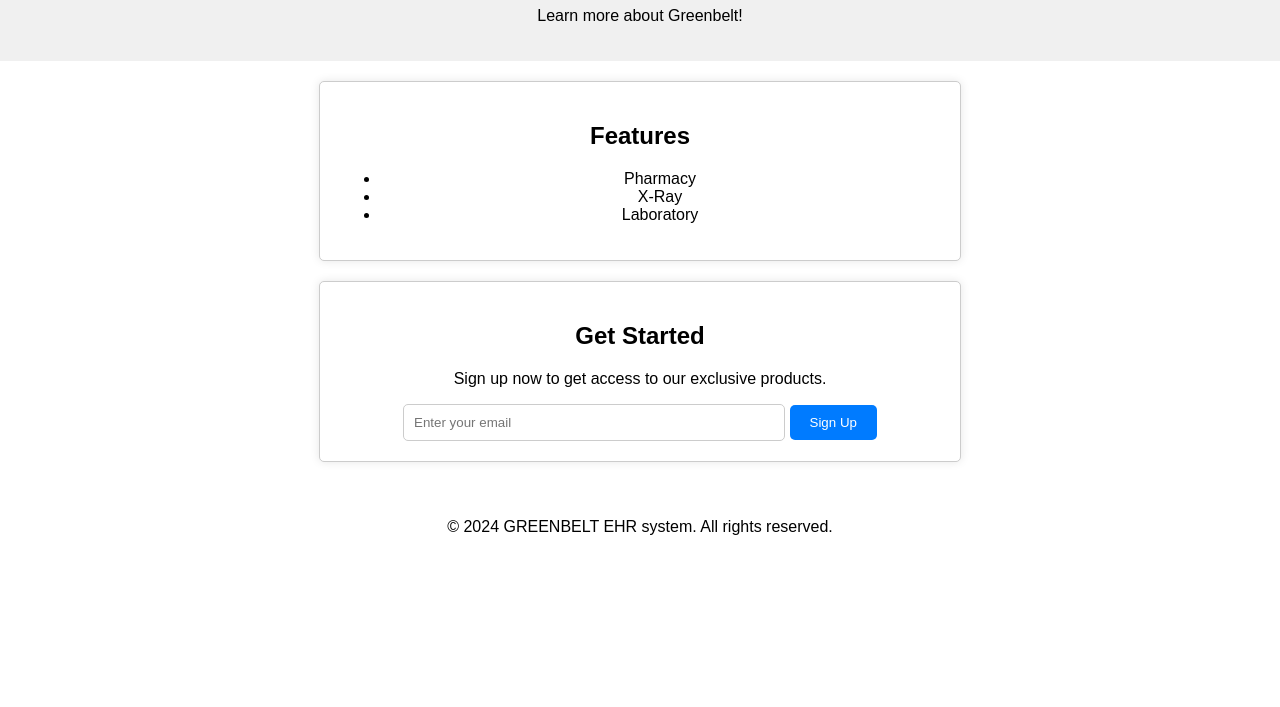
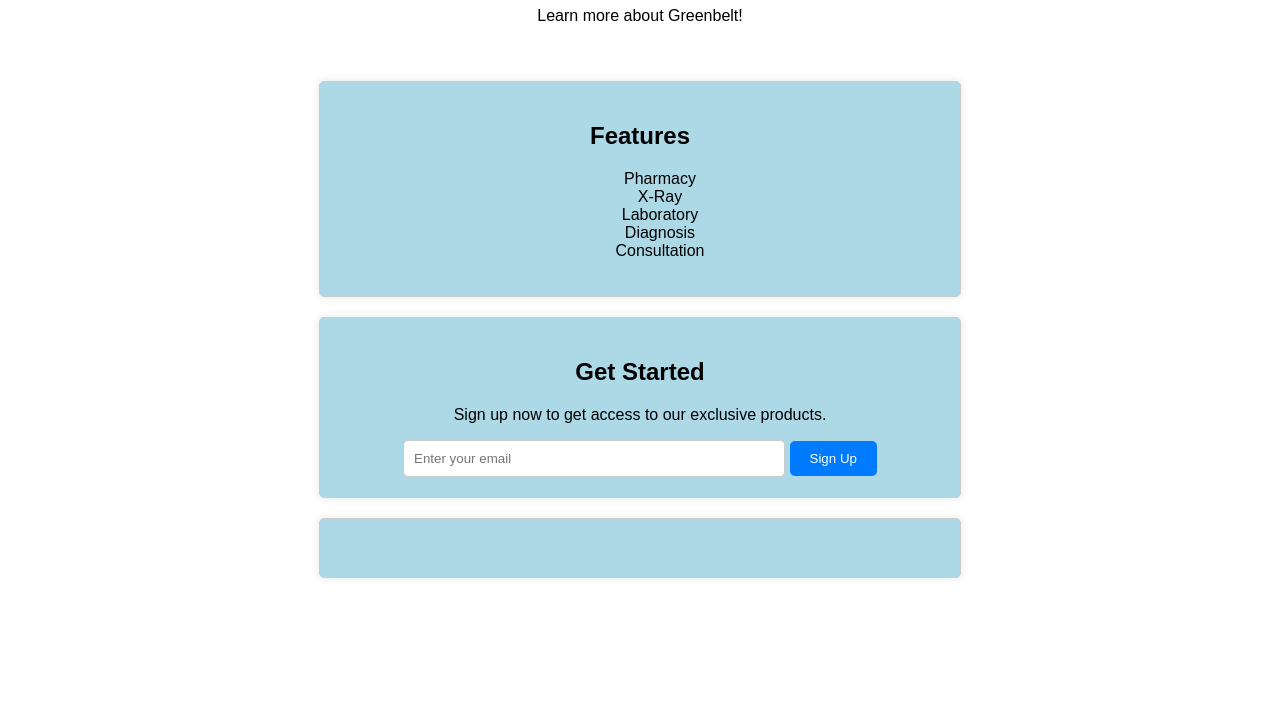
Before and after one commit to KenNyagz/kennyagz.github.io, a plain HTML site: page index.html in a window 1280 px wide. Shown: the part 93-800 px from the top of the page. Drawn offline with Linux system fonts and the light colour scheme.

Commit message:
continuing

```diff
--- a/index.html
+++ b/index.html
@@ -17,6 +17,8 @@
             <li>Pharmacy</li>
             <li>X-Ray</li>
             <li>Laboratory</li>
+            <li>Diagnosis</li>
+            <li>Consultation</li>
         </ul>
     </section>
     <section>
@@ -27,6 +29,11 @@
             <button type="submit">Sign Up</button>
         </form>
     </section>
+    <section class="contacts">
+        <a href="">
+            <img src="" alt="">
+        </a>
+    </section>
     <footer>
         <p>&copy; 2024 GREENBELT EHR system. All rights reserved.</p>
     </footer>
--- a/styles.css
+++ b/styles.css
@@ -11,12 +11,11 @@ header, section, footer {
 }
 
 header {
-    background-color: #f0f0f0;
     background-image: url('images/brugge.jpg');
 }
 
 section {
-    background-color: #fff;
+    background-color: lightblue;
     margin: 20px auto;
     max-width: 600px;
     border: 1px solid #ccc;
@@ -25,11 +24,13 @@ section {
 }
 
 footer {
-    color: #000;
-    background-image: url('images/brugge.jpg');
-    background-size: cover;
+    color: #fff;
+    padding: 3px;;
 }
 
+li {
+    list-style-type: none;
+}
 button {
     padding: 10px 20px;
     background-color: #007bff;
```
